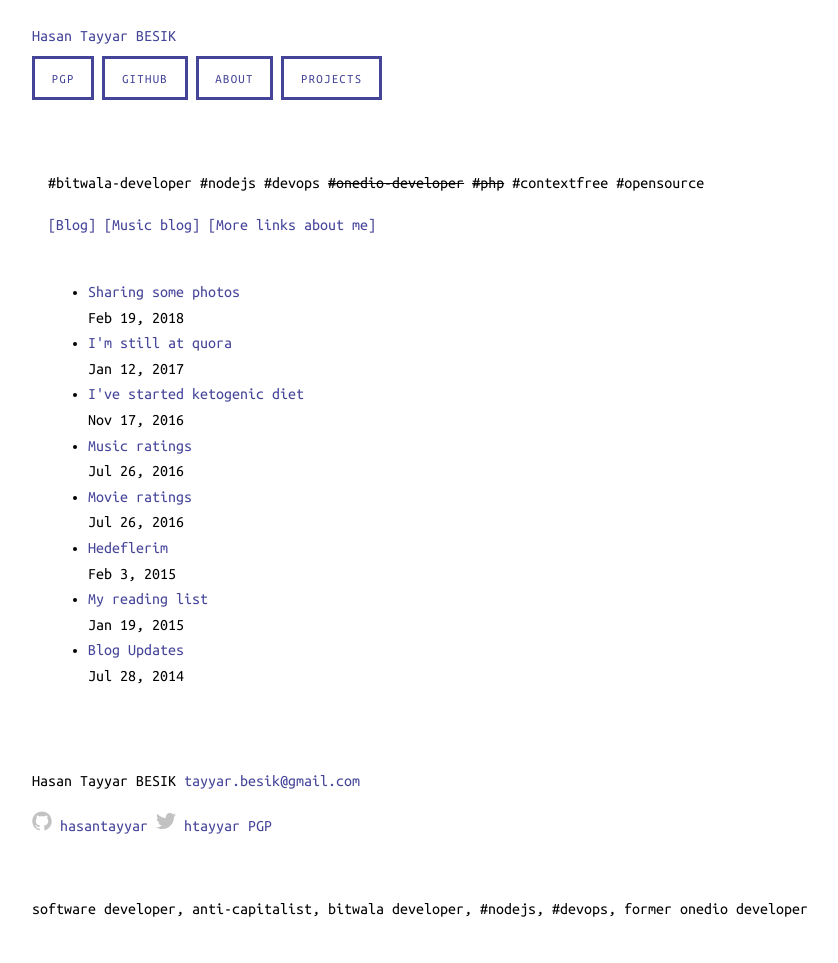
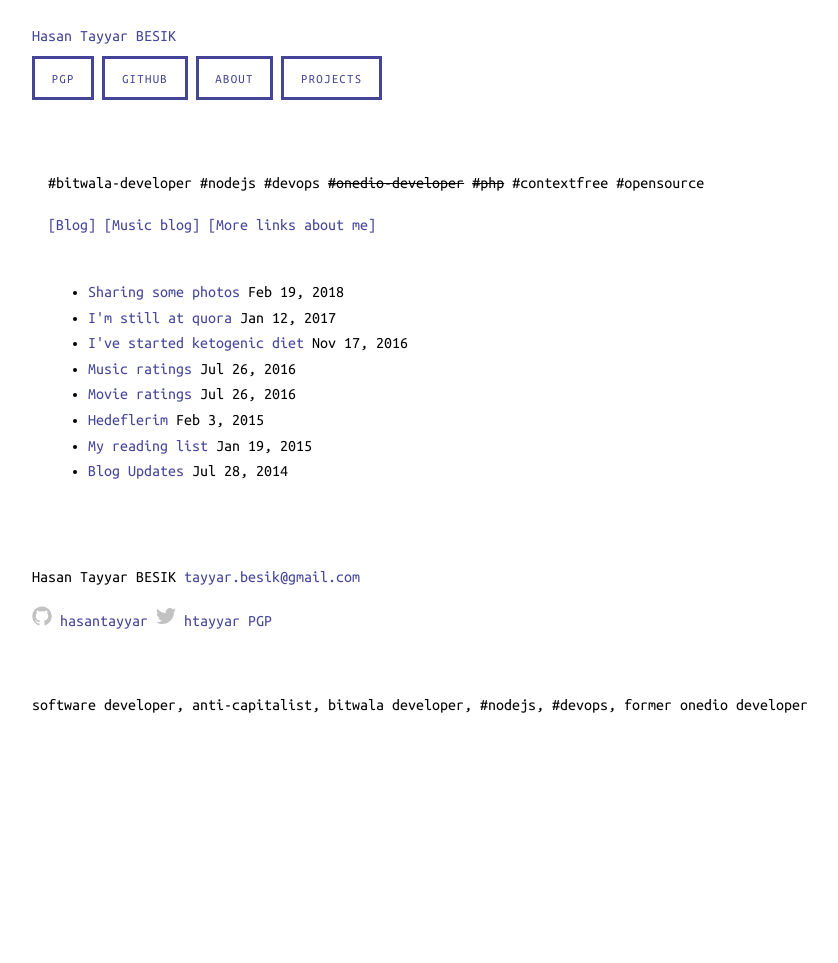
Before and after one commit to hasantayyar/hasantayyar.net, a Jekyll site: the page built from index.html, in a window 1280 px wide. Shown: the whole page, without its empty margins (144-982 px from the left). Built offline with Jekyll 4.4.1, drawn with Linux system fonts in a browser that asks for light colours; Markdown is read by kramdown in place of the engine named in the settings; after the commit the page ends 900 px from its top, so only the background shows below that.

Commit message:
boredom 2

```diff
--- a/index.html
+++ b/index.html
@@ -10,8 +10,7 @@
    </p>
    <ul class="posts">
     {% for post in site.posts %}
-      <li><a class="post-link" href="{{ post.url | prepend: site.baseurl }}">{{ post.title }}</a>
-        <div><span class="post-date">{{ post.date | date: "%b %-d, %Y" }}</span></div>
+      <li><a class="post-link" href="{{ post.url | prepend: site.baseurl }}">{{ post.title }}</a> <span class="post-date">{{ post.date | date: "%b %-d, %Y" }}</span>
     </li>
     {% endfor %}
   </ul>
```
